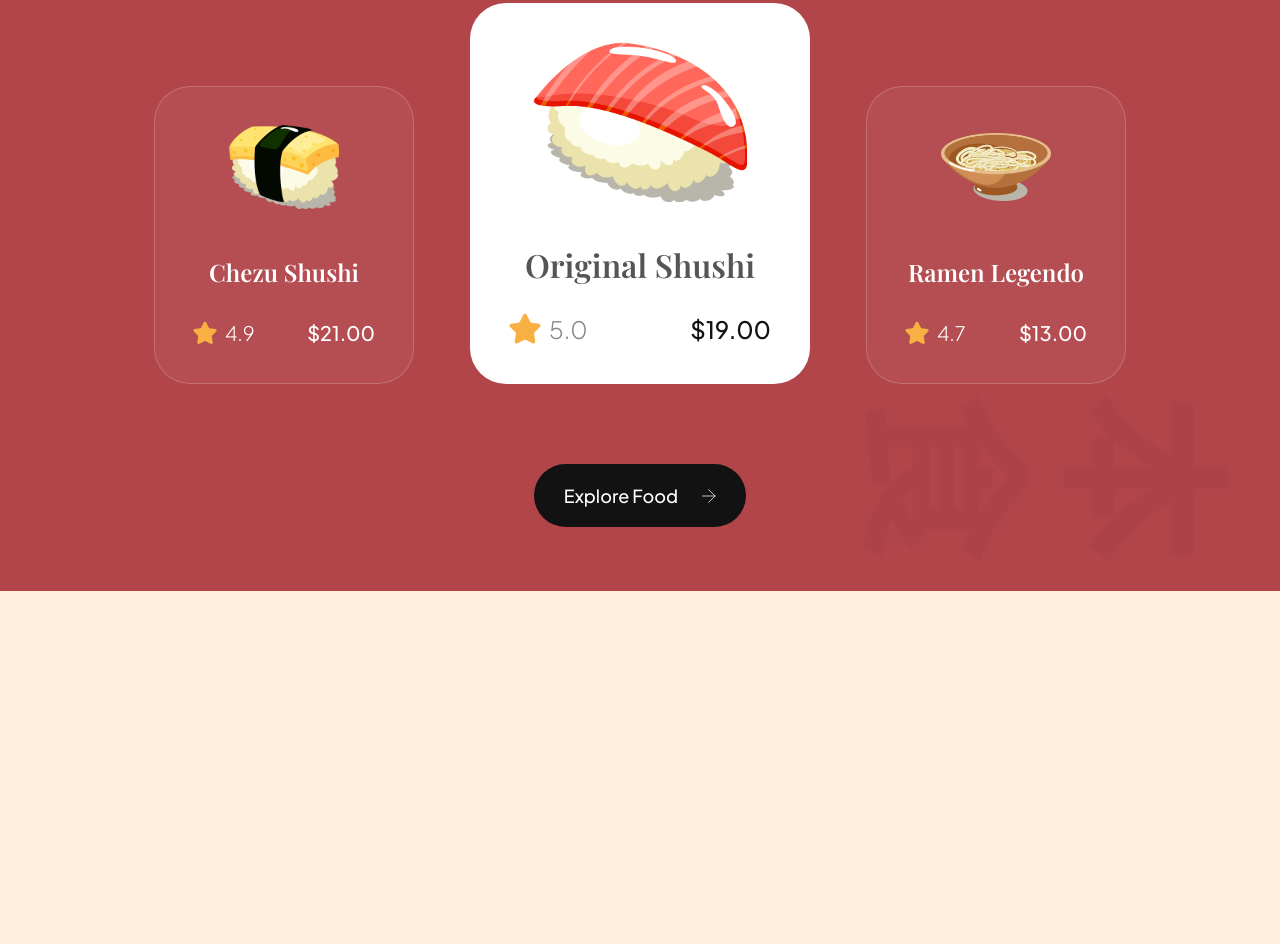
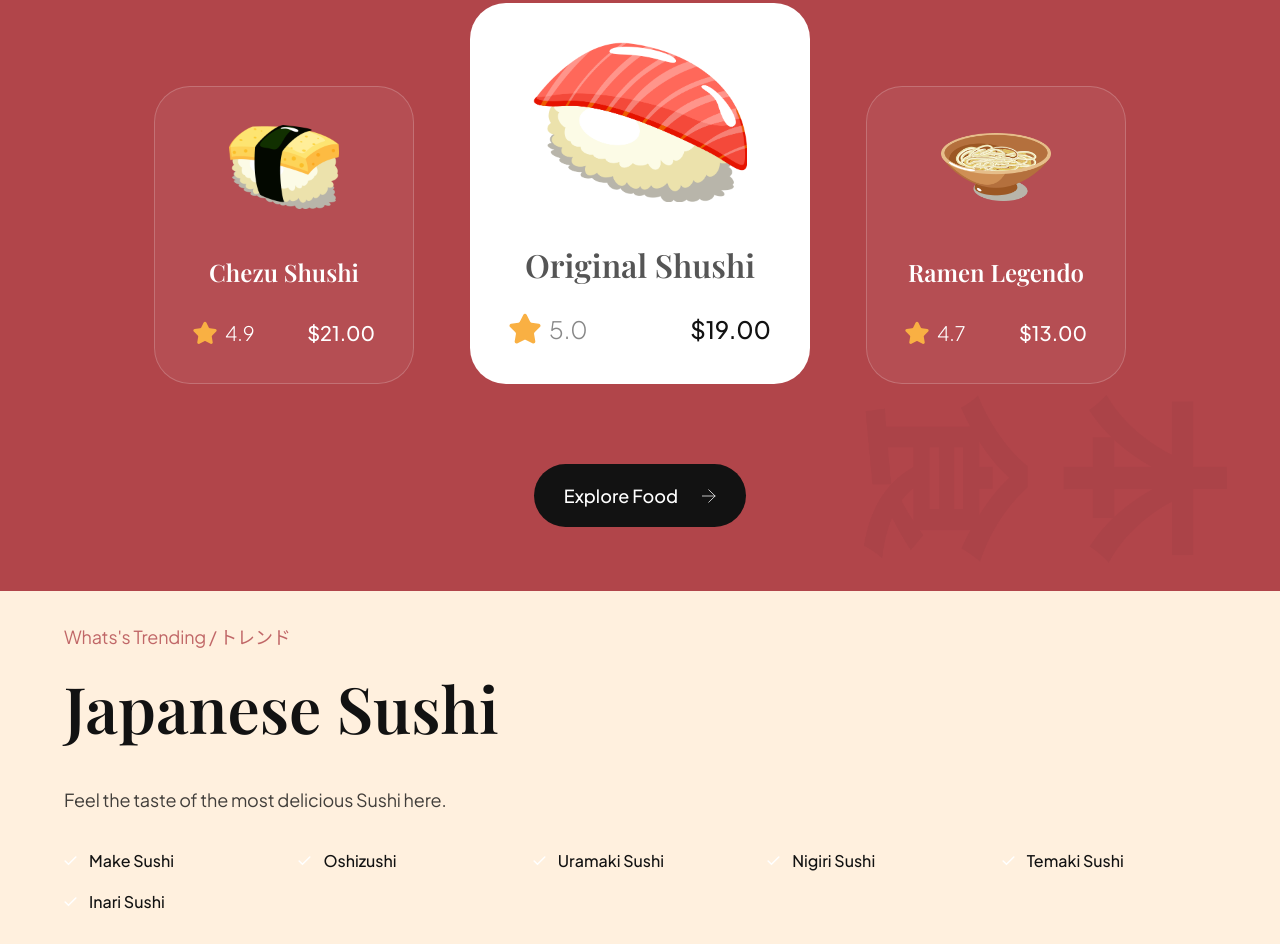
Before and after one commit to Developer-RONNIE/Shushi-Themed-Website, a website built with Vite: page index.html in a window 1280 px wide. Shown: the part 1827-2771 px from the top of the page. Before the commit the page ends 2508 px from the top, so only its background shows below. Built offline with nearby package versions, Linux system fonts and the light colour scheme.

Commit message:
12-trending-section

```diff
--- a/index.html
+++ b/index.html
@@ -209,6 +209,48 @@
   <section class="trending" id="food">
     <div class="trending__content" data-aos="fade-right">
       <p class="sushi__subtitle">Whats's Trending / トレンド </p>
+
+      <h3 class="sushi__title">Japanese Sushi</h3>
+      <p class="sushi__description">Feel the taste of the most delicious Sushi here.</p>
+
+      <ul class="trending__list flex-between">
+        <li>
+          <div class="trendin__icon flex-center">
+            <img src="assets/check.svg" alt="check">
+          </div>
+          <p>Make Sushi</p>
+        </li>
+        <li>
+          <div class="trendin__icon flex-center">
+            <img src="assets/check.svg" alt="check">
+          </div>
+          <p>Oshizushi</p>
+        </li>
+        <li>
+          <div class="trendin__icon flex-center">
+            <img src="assets/check.svg" alt="check">
+          </div>
+          <p>Uramaki Sushi</p>
+        </li>
+        <li>
+          <div class="trendin__icon flex-center">
+            <img src="assets/check.svg" alt="check">
+          </div>
+          <p>Nigiri Sushi</p>
+        </li>
+        <li>
+          <div class="trendin__icon flex-center">
+            <img src="assets/check.svg" alt="check">
+          </div>
+          <p>Temaki Sushi</p>
+        </li>
+        <li>
+          <div class="trendin__icon flex-center">
+            <img src="assets/check.svg" alt="check">
+          </div>
+          <p>Inari Sushi</p>
+        </li>
+      </ul>
     </div>
   </section>
 
```
